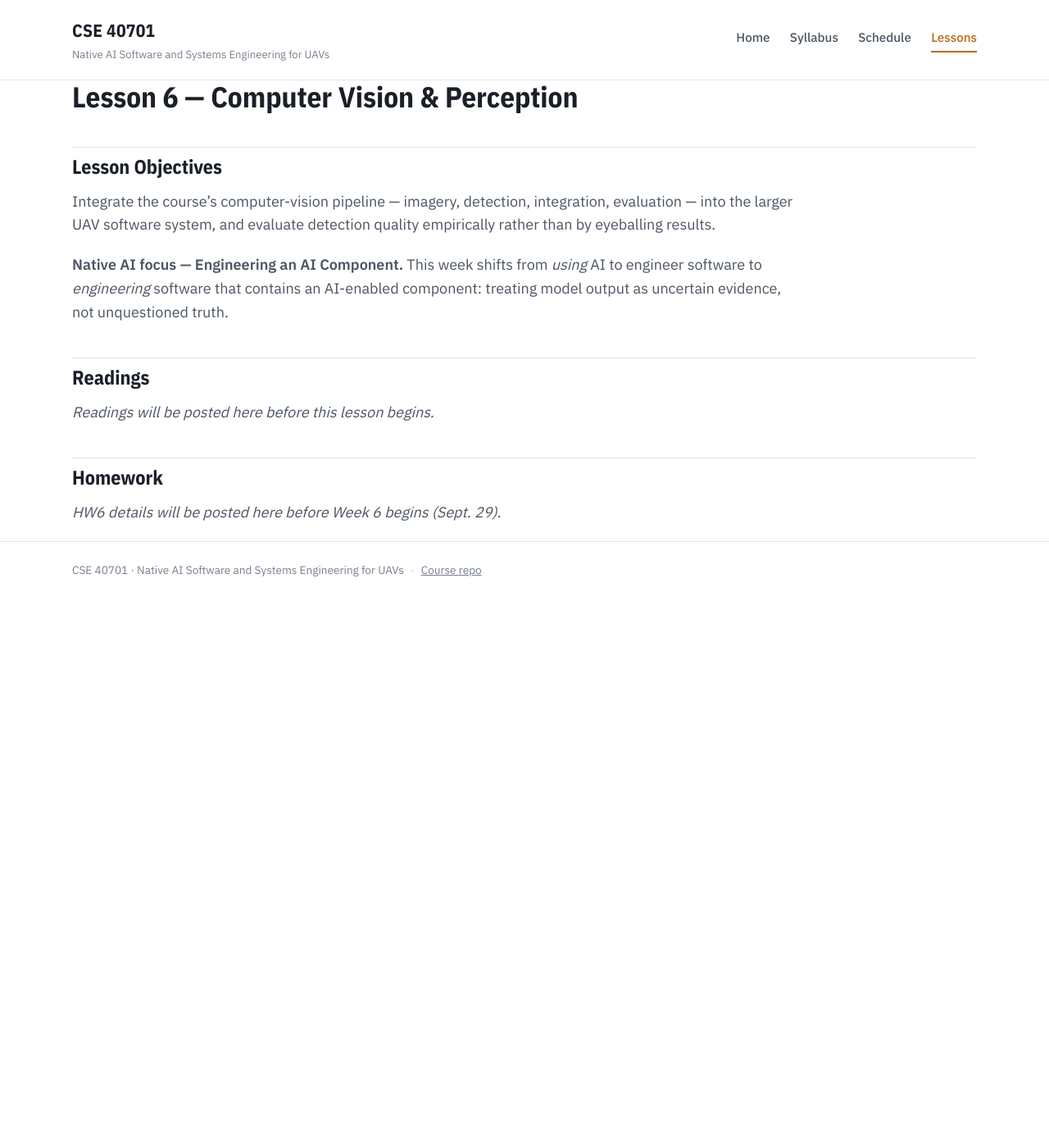
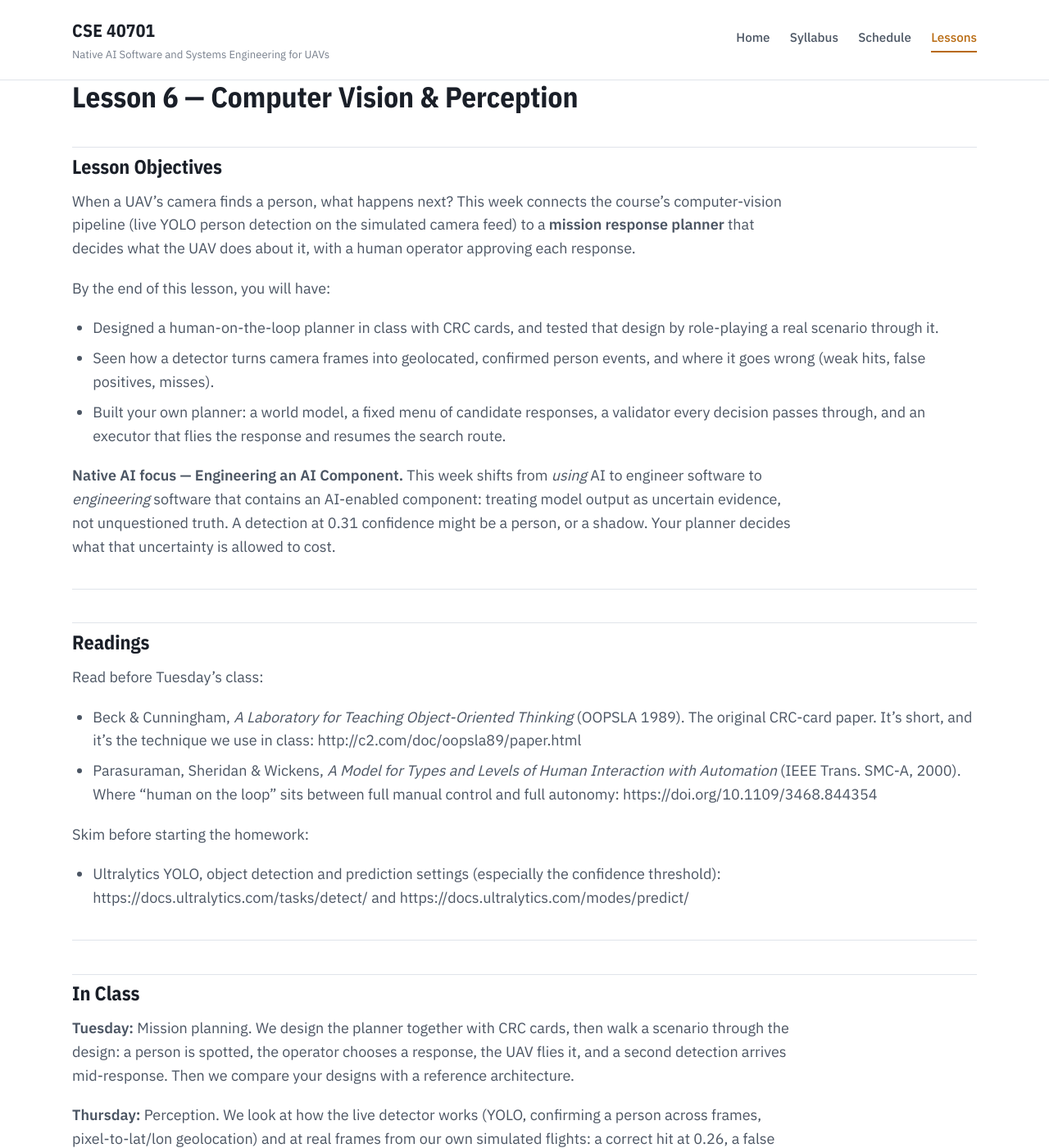
Before and after one commit to JaneClelandHuang/uav-native-ai, a Jekyll site: the page built from lessons/lesson6.md, in a window 1280 px wide and 1400 px high. Shown: the whole window at 82% size. Built offline with Jekyll 4.4.1, drawn with Linux system fonts in a browser that asks for light colours; our own code applies the rules of GitHub Pages for plain Markdown files; some of the changed text lies outside the part shown.

Commit message:
Week 6: lesson page and HW6 spec out of draft
lessons/lesson6.md: objectives, readings, in-class plan, and a homework
summary pointing to lab/lesson6/README.md. HW6 spec: drop the draft
banner; two integration scenarios required, two stretch.

Co-Authored-By: Claude Opus 5.5 <noreply@anthropic.com>

```diff
--- a/lessons/lesson6.md
+++ b/lessons/lesson6.md
@@ -2,19 +2,81 @@
 
 ## Lesson Objectives
 
-Integrate the course's computer-vision pipeline — imagery, detection,
-integration, evaluation — into the larger UAV software system, and
-evaluate detection quality empirically rather than by eyeballing results.
+When a UAV's camera finds a person, what happens next? This week connects
+the course's computer-vision pipeline (live YOLO person detection on the
+simulated camera feed) to a **mission response planner** that decides what
+the UAV does about it, with a human operator approving each response.
+
+By the end of this lesson, you will have:
+
+- Designed a human-on-the-loop planner in class with CRC cards, and
+  tested that design by role-playing a real scenario through it.
+- Seen how a detector turns camera frames into geolocated, confirmed
+  person events, and where it goes wrong (weak hits, false positives,
+  misses).
+- Built your own planner: a world model, a fixed menu of candidate
+  responses, a validator every decision passes through, and an executor
+  that flies the response and resumes the search route.
 
 **Native AI focus — Engineering an AI Component.** This week shifts from
 *using* AI to engineer software to *engineering* software that contains an
 AI-enabled component: treating model output as uncertain evidence, not
-unquestioned truth.
+unquestioned truth. A detection at 0.31 confidence might be a person, or a
+shadow. Your planner decides what that uncertainty is allowed to cost.
+
+---
 
 ## Readings
 
-*Readings will be posted here before this lesson begins.*
+Read before Tuesday's class:
+
+- Beck & Cunningham, *A Laboratory for Teaching Object-Oriented Thinking*
+  (OOPSLA 1989). The original CRC-card paper. It's short, and it's the
+  technique we use in class: http://c2.com/doc/oopsla89/paper.html
+- Parasuraman, Sheridan & Wickens, *A Model for Types and Levels of Human
+  Interaction with Automation* (IEEE Trans. SMC-A, 2000). Where "human on
+  the loop" sits between full manual control and full autonomy:
+  https://doi.org/10.1109/3468.844354
+
+Skim before starting the homework:
+
+- Ultralytics YOLO, object detection and prediction settings (especially
+  the confidence threshold): https://docs.ultralytics.com/tasks/detect/
+  and https://docs.ultralytics.com/modes/predict/
+
+---
+
+## In Class
+
+**Tuesday:** Mission planning. We design the planner together with CRC
+cards, then walk a scenario through the design: a person is spotted, the
+operator chooses a response, the UAV flies it, and a second detection
+arrives mid-response. Then we compare your designs with a reference
+architecture.
+
+**Thursday:** Perception. We look at how the live detector works (YOLO,
+confirming a person across frames, pixel-to-lat/lon geolocation) and at
+real frames from our own simulated flights: a correct hit at 0.26, a false
+positive at 0.31, and a person the detector missed.
+
+---
 
 ## Homework
 
-*HW6 details will be posted here before Week 6 begins (Sept. 29).*
+**HW6 — Build a Human-on-the-Loop Mission Response Planner.** You build
+the planner you designed in class, between the person detector and an
+operator popup we provide. The operator chooses *what* should happen. Your
+software checks whether it *can*, then makes it happen.
+
+The full specification is in **`lab/lesson6/README.md`** in your homework
+repo: requirements, the popup's MQTT contract, how to run everything, the
+tests we expect, grading, and the deliverable. Pull first (`git pull`) to
+get `lab/lesson6/` and the detector in `lab/cv/`.
+
+**Budget around 6–8 hours**, consistent with every other assignment this
+term. Start from your CRC cards, not from a blank prompt. `design.md`
+comes before code.
+
+Next week (Lesson 7) an AI decision-maker replaces the human operator. If
+your design has a clean seam between "who decides" and "what happens next,"
+that will be a small change.
```
Also changed, not shown: lab/lesson6/README.md (+29 -66 lines).
